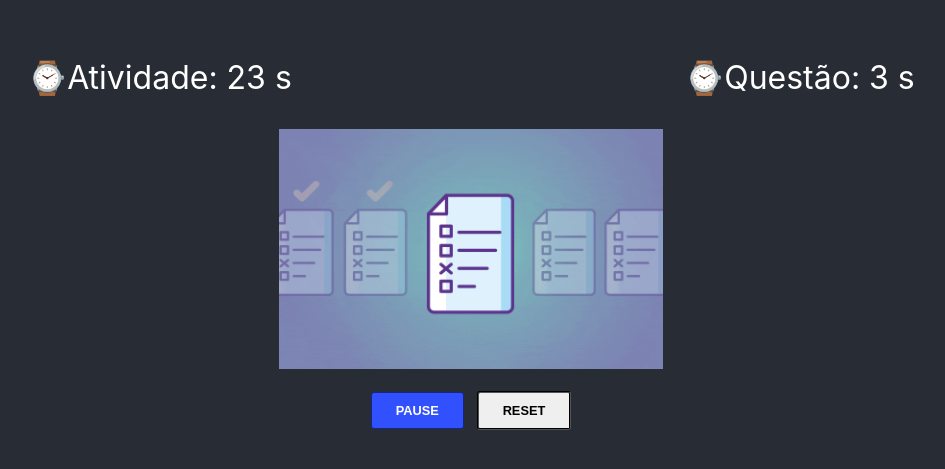
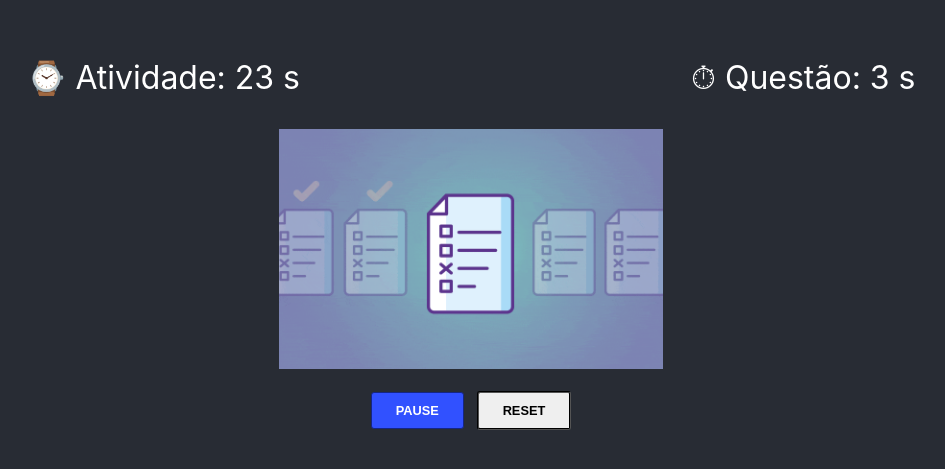
Before and after one commit to thiagocristhianferreira/timer-app, a React (Create React App) app: page / in a window 1280 px wide. Shown: the part 161-630 px from the top of the page, without its empty margins (169-1114 px from the left). Built offline with nearby package versions, Linux system fonts and the light colour scheme.

Commit message:
Ajuste no visual

```diff
--- a/src/Components/Stopwach/Stopwatch.js
+++ b/src/Components/Stopwach/Stopwatch.js
@@ -47,8 +47,8 @@ const Stopwatch = () => {
   return (
     <div className="app">
       <div className="time">
-        <div>{`⌚Atividade: ${seconds} s`}</div>
-        <div>{`⌚Questão: ${secondsPartial} s`}</div>
+        <div>{`⌚ Atividade: ${seconds} s`}</div>
+        <div>{`⏱ Questão: ${secondsPartial} s`}</div>
       </div>
       <div className="time">
         <img src={checks} alt="check" />
```
